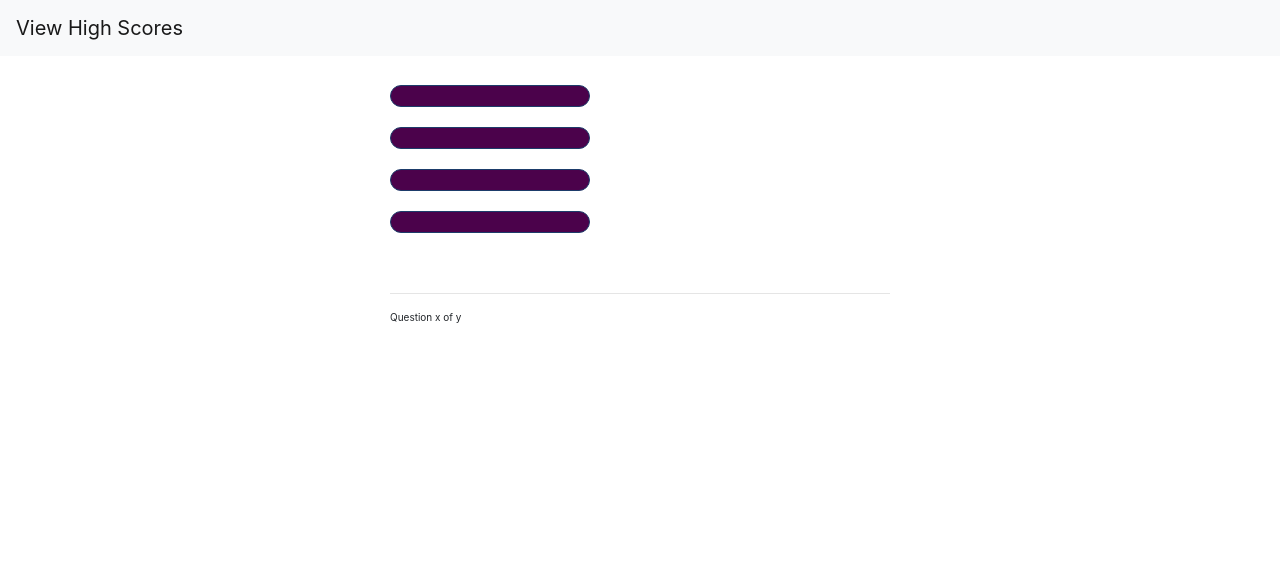
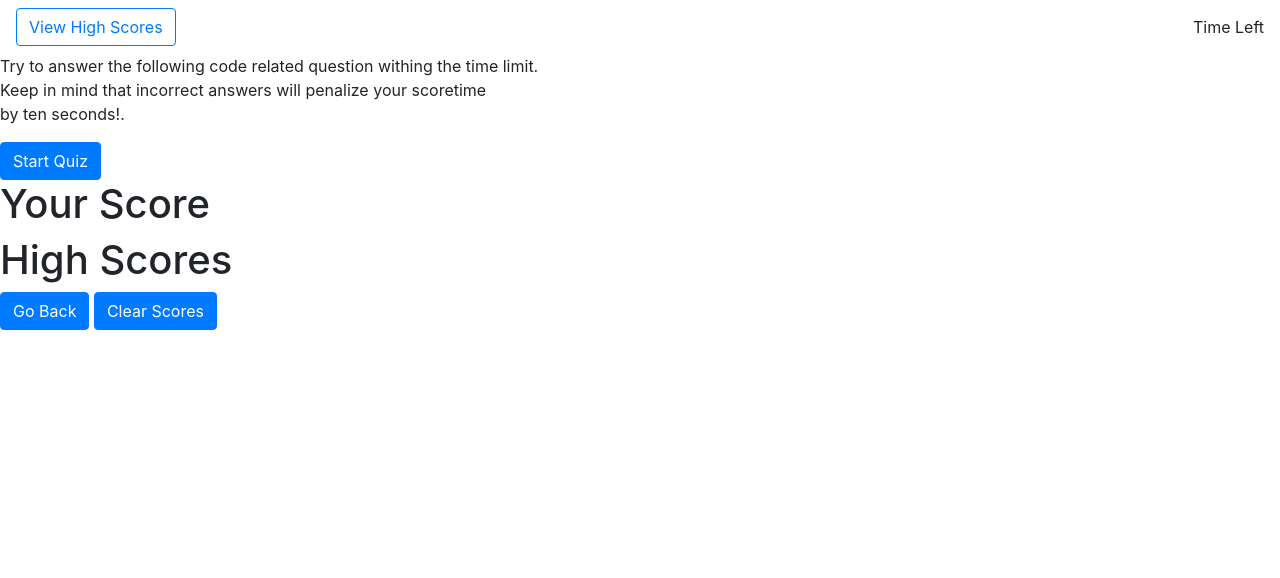
Before and after one commit to IanHooper613/hw4-ianhooper, a plain HTML site: page index.html in a window 1280 px wide. Drawn offline with nearby package versions, Linux system fonts and the light colour scheme.

Commit message:
changing basic html structure

```diff
--- a/index.html
+++ b/index.html
@@ -11,44 +11,31 @@
 </head>
 <body>
 
-    <nav class="navbar fixed-top navbar-light bg-light">
+  <nav class="navbar">
+    <button class="btn btn-outline-primary float-left">
+      View High Scores
+    </button>
+    <div class="text-right">Time Left</div>
+  </nav>
 
-        <a class="navbar-brand" href="#">View High Scores</a>
-
-      <ul class="nav justify-content-end">
-        </li>
-        <li class="nav-item">
-
-        </li>
-      </ul>
-      </nav>
-    </div>
+  <p>
+    Try to answer the following code related question withing the time limit.<br>
+    Keep in mind that incorrect answers will penalize your scoretime<br>
+    by ten seconds!.
+  </p>
+  <button class="btn btn-primary">Start Quiz</button>
 
 
-    <div class="grid">
-        <div id="quiz">
+  <div>
+    <h1>Your Score</h1>
+  </div>
 
-          <p id="question"></p>
+  <div>
+    <h1>High Scores</h1>
+    <button class="btn btn-primary">Go Back</button>
+    <button class="btn btn-primary">Clear Scores</button>
+  </div>
 
-          <div class="buttons">
-
-                <button id="btn0"><span id="choice0"></span></button>
-                <br>
-                <button id="btn1"><span id="choice1"></span></button>
-                <br>
-                <button id="btn2"><span id="choice2"></span></button>
-                <br>
-                <button id="btn3"><span id="choice3"></span></button>
-
-          </div>
-
-          <hr style="margin-top: 50px">
-          <footer>
-              <!--Progress area at bottom of quiz-->
-              <p id="progress">Question x of y</p>
-          </footer>
-        </div></div>
-    </div>
 
     <script src="app.js"></script>
 
```
